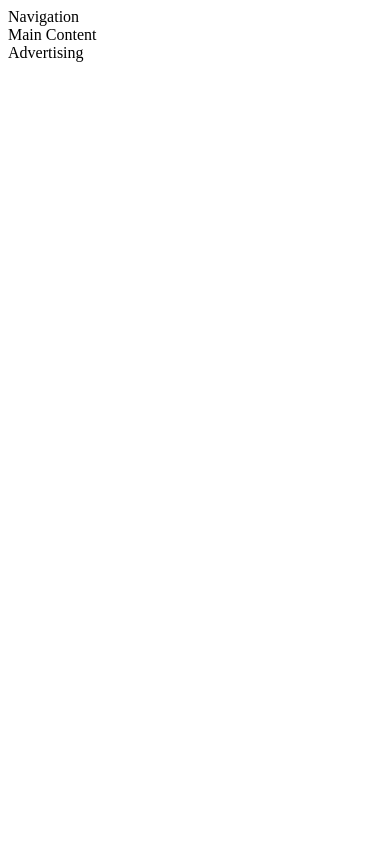
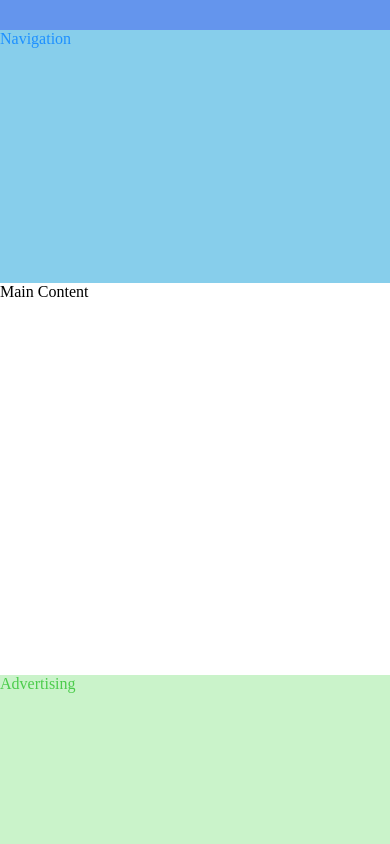
Before and after one commit to jpthacker/nology-web-fundamentals, a plain HTML site: page grid-challenge-2/index.html in a window 390 px wide. Drawn offline with Linux system fonts and the light colour scheme.

Commit message:
Added grid template and areas for smartphone display

```diff
--- a/grid-challenge-2/index.html
+++ b/grid-challenge-2/index.html
@@ -4,6 +4,7 @@
     <meta charset="UTF-8" />
     <meta http-equiv="X-UA-Compatible" content="IE=edge" />
     <meta name="viewport" content="width=device-width, initial-scale=1.0" />
+    <link rel="stylesheet" href="styles.css" />
     <title>Grid Challenge 2</title>
   </head>
   <body>
--- a/grid-challenge-2/styles.scss
+++ b/grid-challenge-2/styles.scss
@@ -4,22 +4,37 @@
   box-sizing: border-box;
 }
 
+.container {
+  height: 100vh;
+  display: grid;
+  grid-template:
+    "header" 30px
+    "nav" 30%
+    "main" 1fr
+    "ads" 20%
+    / 100%;
+}
+
 .header {
   width: 100%;
   height: 50px;
   background-color: cornflowerblue;
+  grid-area: header;
 }
 
 .nav {
   background-color: skyblue;
   color: #1e90ff;
+  grid-area: nav;
 }
 
 .main {
   background-color: #fff;
+  grid-area: main;
 }
 
 .ads {
   background-color: #caf3ca;
   color: #4bcc4b;
+  grid-area: ads;
 }
```
Also changed, not shown: grid-challenge-2/styles.css.
